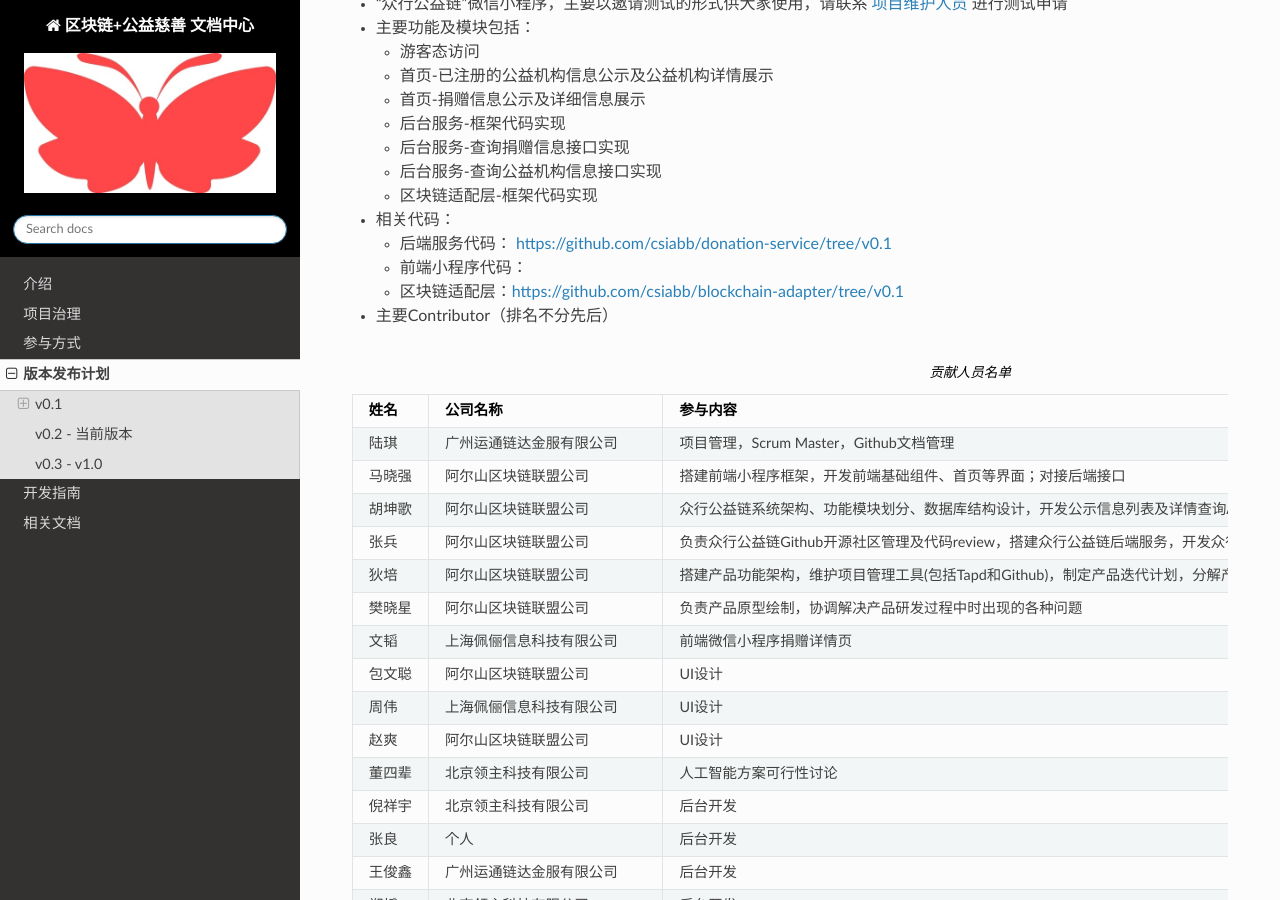
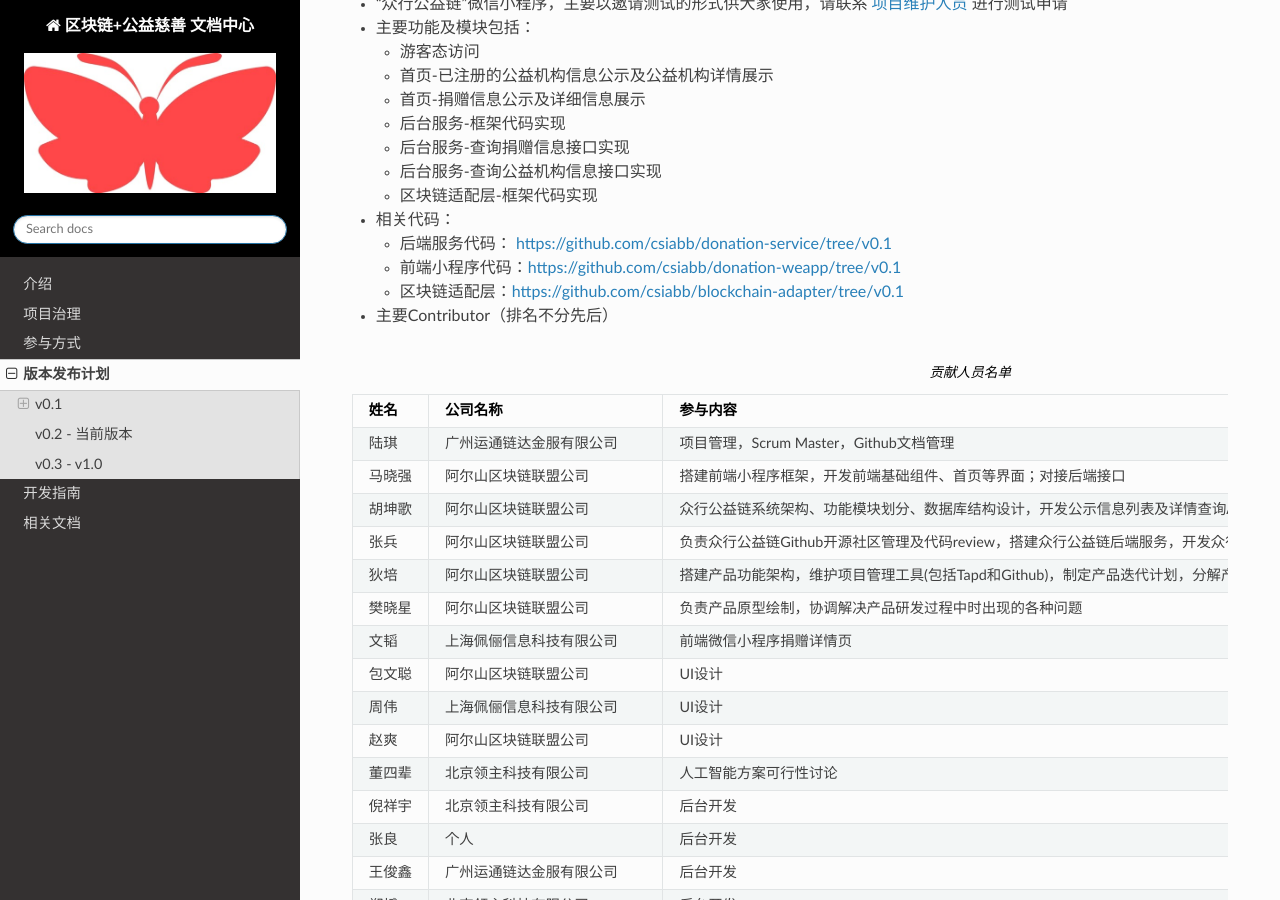
Before and after one commit to csiabb/documents, a Sphinx documentation site: the page built from source/release/index.rst, in a window 1280 px wide and 900 px high, scrolled down 378 px. Built offline with Sphinx 7.4.7 and the Read the Docs theme 2.0.0, drawn with Linux system fonts in a browser that asks for light colours; formulas are drawn with MathJax 3; part of the change alters nothing that is shown.

Commit message:
[Issue45] Add weapp v0.1 source code url (#46)
Closes #45

Signed-off-by: David Geng <gengjianhua@arxanchain.com>

```diff
--- a/source/release/index.rst
+++ b/source/release/index.rst
@@ -26,7 +26,7 @@ v0.1 Release notes
 * 相关代码：
 
   - 后端服务代码： https://github.com/csiabb/donation-service/tree/v0.1
-  - 前端小程序代码：
+  - 前端小程序代码：https://github.com/csiabb/donation-weapp/tree/v0.1
   - 区块链适配层：https://github.com/csiabb/blockchain-adapter/tree/v0.1
 
 * 主要Contributor（排名不分先后）
```
